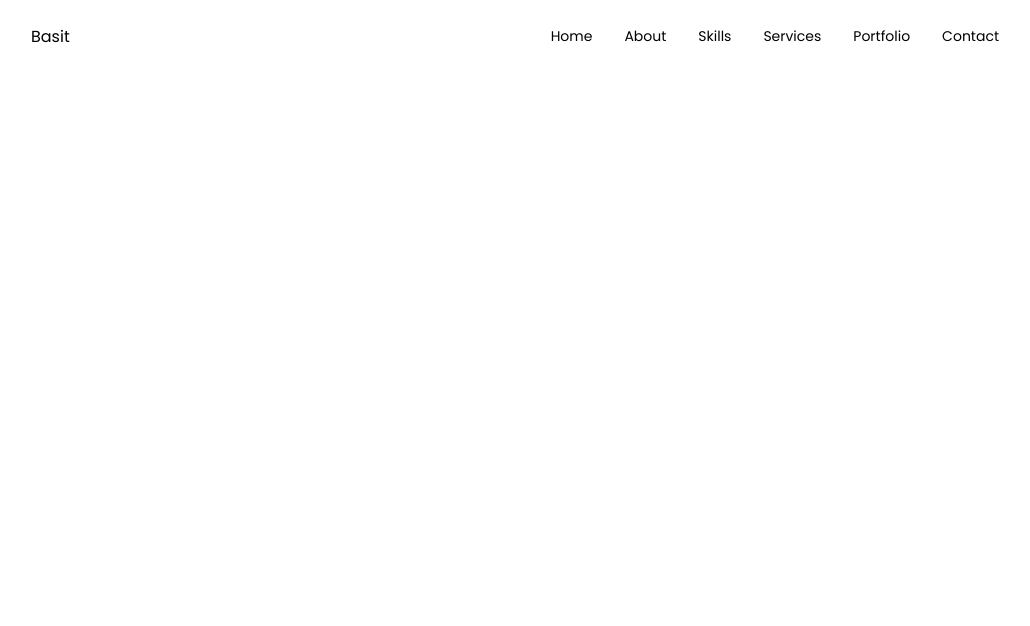
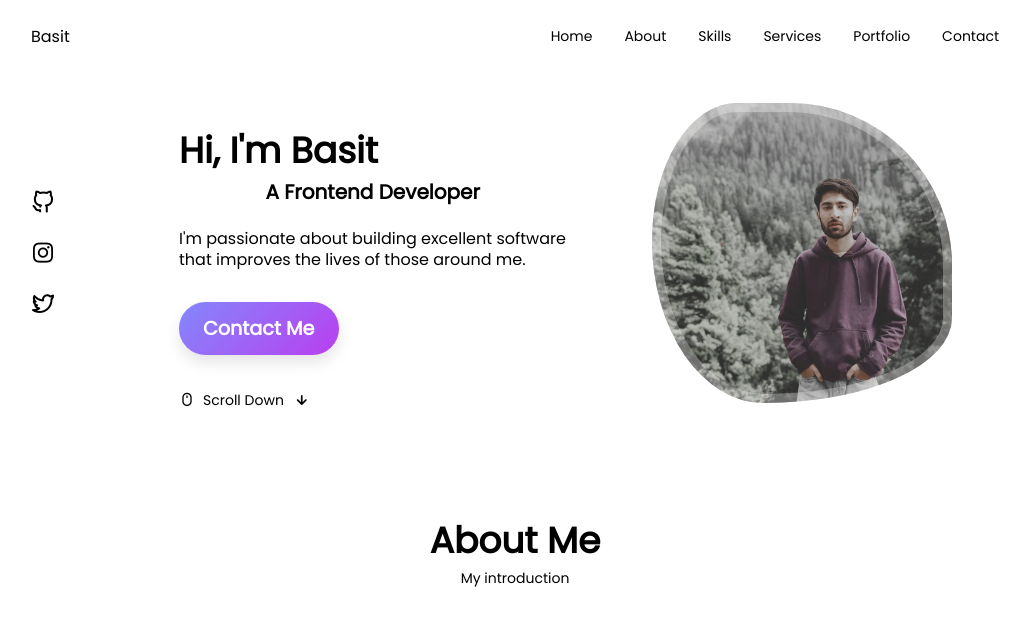
Before and after one commit to basit438/myPortfolio, a React (Vite) app: page / in a window 1280 px wide. Shown: the top 626 px of the page, without its empty margins (125-1155 px from the left). Built offline with nearby package versions, Linux system fonts and the light colour scheme.

Commit message:
completed home section

```diff
--- a/src/App.jsx
+++ b/src/App.jsx
@@ -3,13 +3,20 @@ import reactLogo from './assets/react.svg'
 import viteLogo from '/vite.svg'
 import './App.css'
 import 'boxicons/css/boxicons.min.css'
-import Header from './components/header/Header.jsx'
+import Header from './components/header/Header.jsx';
+import Home from './components/header/home/Home.jsx';
+import About from './components/header/About/About.jsx'
 
 function App() {
 
   return (
     <>
      <Header/>
+
+     <main className='main'>
+      <Home/>
+      <About/>
+     </main>
     </>
   )
 }
--- /dev/null
+++ b/src/components/header/About/About.jsx
@@ -0,0 +1,12 @@
+import React from 'react'
+
+const About = () => {
+  return (
+    <section className='about section' id='about'>
+      <h2 className='section_title'>About Me</h2>
+      <span className='section_subtitle'>My introduction</span>
+    </section>
+  )
+}
+
+export default About
--- /dev/null
+++ b/src/components/header/home/Data.jsx
@@ -0,0 +1,21 @@
+import React from 'react'
+import './Home.css'
+import ScrollDown from './ScrollDown'
+
+function Data() {
+  return (
+    <div className="home-data">
+        <div className="home-title">
+            <h1 className="home-name">Hi, I'm Basit</h1>
+
+            <h3 className='home-subtitle'>A Frontend Developer</h3>
+            <p className="home-description">I'm passionate about building excellent software that improves the lives of those around me.</p>
+
+            <button className='contact-btn'>Contact Me</button>
+            <ScrollDown/>
+        </div>
+    </div>
+  )
+}
+
+export default Data
--- /dev/null
+++ b/src/components/header/home/Home.css
@@ -0,0 +1,181 @@
+/* Fixes and improvements for home content */
+.homecontent {
+    display: grid;
+    grid-template-columns: 116px repeat(2, 1fr);
+    padding-top: 5.5rem;
+    column-gap: 2rem;
+    align-items: center;
+    justify-content: center;
+}
+
+/* Fix for home image with better positioning */
+.home-img {
+    background: url(../../../assets/myimage.jpg);
+    background-repeat: no-repeat;
+    background-position: center;
+    background-size: cover;
+    width: 300px;
+    height: 300px;
+    box-shadow: inset 0 0 0 9px rgba(255, 255, 255, 0.3);
+    order: 1;
+    justify-self: center;
+    animation: profile_animate 8s ease-in-out infinite 1s;
+    border-radius: 50%; /* To make it circular initially */
+}
+
+/* Animation for image, fixed values */
+@keyframes profile_animate {
+    0% {
+        border-radius: 60% 40% 30% 70%/60% 30% 70% 40%;
+    }
+    50% {
+        border-radius: 30% 60% 70% 40%/50% 60% 30% 60%;
+    }
+    100% {
+        border-radius: 60% 40% 30% 70%/60% 30% 70% 40%;
+    }
+}
+.home-data{
+display: flex;
+flex-direction: column;
+row-gap: 1.5rem;
+}
+/* Social icons styling */
+.home__social {
+    display: grid;
+    grid-template-columns: max-content;
+    row-gap: 1rem;
+}
+
+.home__social-icon {
+    font-size: 1.5rem;
+    color: var(--title-color);
+    transition: color 0.3s ease;
+}
+
+.home__social-icon:hover {
+    color: var(--title-color-dark);
+}
+
+/* Title, subtitle, and description */
+.home-title {
+    font-size: var(--biggest-font-size);
+    line-height: 1.3;
+    margin-bottom: var(--mb-0-25);
+    color: var(--title-color);
+}
+.home-name{
+    color: var(--title-color-dark);
+    font-size: var(--h1-font-size);
+    font-weight: bold;
+    margin-bottom: var(--mb-0-25);
+    padding-top: var(--mb-2-5);
+
+}
+/* Contact button styling */
+.contact-btn {
+    background: linear-gradient(135deg, #6e72fc, #ad1deb); /* Gradient background */
+    border: none;
+    border-radius: 50px; /* Rounded edges for a modern look */
+    color: #fff;
+    padding: 0.75rem 1.5rem; /* Adjust padding to make the button look balanced */
+    font-size: 1.2rem; /* Slightly larger font */
+    font-weight: 600; /* Make the text bold */
+    cursor: pointer;
+    box-shadow: 0 8px 15px rgba(0, 0, 0, 0.1); /* Subtle shadow for depth */
+    transition: all 0.3s ease; /* Smooth transition for hover effects */
+    outline: none;
+    position: relative;
+    overflow: hidden;
+    margin-top: 2rem;
+}
+
+.contact-btn::before {
+    content: '';
+    position: absolute;
+    top: 50%;
+    left: 50%;
+    width: 300%;
+    height: 300%;
+    background: rgba(255, 255, 255, 0.15);
+    transform: translate(-50%, -50%) rotate(45deg);
+    transition: width 0.4s ease, height 0.4s ease;
+    border-radius: 50%;
+}
+
+.contact-btn:hover::before {
+    width: 0;
+    height: 0;
+}
+
+.contact-btn:hover {
+    background: linear-gradient(135deg, #ad1deb, #6e72fc); /* Reverse gradient on hover */
+    box-shadow: 0 12px 20px rgba(0, 0, 0, 0.2); /* Deepen the shadow on hover */
+    transform: translateY(-2px); /* Slightly raise the button on hover */
+}
+
+
+.home-subtitle {
+    position: relative;
+    font-size: var(--h3-font-size);
+    padding-left: 5.4rem;
+    font-weight: bold;
+    margin-bottom: var(--mb-1-5);
+    color: var(--text-color-dark);
+}
+
+.home-subtitle::before {
+    content: '';
+    position: absolute;
+    width: 70px;
+    height: 1px;
+    background-color: var(--text-color);
+    left: 0;
+    top: 1rem;
+}
+
+.home-description {
+    max-width: 400px;
+    /* margin-bottom: var(--mb-3); */
+    color: var(--text-color);
+    font-size: var(--normal-font-size);
+}
+
+/* Scroll Down Button Styling */
+.home__scroll {
+    margin-top: 2rem;
+}
+
+.home-scroll-button {
+    display: flex;
+    align-items: center;
+    gap: 0.5rem;
+    color: var(--first-color);
+    text-decoration: none;
+    transition: color 0.3s ease;
+}
+
+.home-scroll-button:hover {
+    color: var(--first-color-dark);
+}
+
+.home-scroll-name {
+    font-size: var(--small-font-size);
+}
+
+.home-scroll-arrow {
+    font-size: 1.25rem;
+}
+
+/* Responsive Adjustments */
+@media screen and (max-width: 768px) {
+    .homecontent {
+        grid-template-columns: 1fr;
+        text-align: center;
+        row-gap: 2rem;
+    }
+    .home-img {
+        width: 200px;
+        height: 200px;
+    }
+}
--- /dev/null
+++ b/src/components/header/home/Home.jsx
@@ -0,0 +1,34 @@
+import React from 'react'
+import './home.css'
+// import Header from '../header'
+import "../../../App.css";
+import Social from '../home/Social'
+import Data from '../home/Data'
+import ScrollDown from '../home/ScrollDown'
+
+
+
+function Home() {
+  return (
+    <>
+    <section className="homesection" id="home">
+
+      <div className="homecontainer container grid" >
+
+        <div className="homecontent grid">
+          <Social/>
+
+          <div className="home-img"></div>
+
+          <Data/>
+
+
+
+           </div>
+      </div>
+    </section>
+    </>
+  )
+}
+
+export default Home
--- /dev/null
+++ b/src/components/header/home/ScrollDown.jsx
@@ -0,0 +1,15 @@
+import React from 'react'
+
+function ScrollDown() {
+  return (
+    <div className='home__scroll'>
+        <a href="" className='home-scroll-button button-flex'>
+            <i className="uil uil-mouse-alt home-scroll-mouse"></i>
+            <span className="home-scroll-name">Scroll Down</span>
+            <i className="uil uil-arrow-down home-scroll-arrow"></i>
+        </a>
+    </div>
+  )
+}
+
+export default ScrollDown
--- /dev/null
+++ b/src/components/header/home/Social.jsx
@@ -0,0 +1,20 @@
+import React from 'react'
+
+function Social() {
+  return (
+    <div className='home__social'>
+      <a href="#" className='home__social-icon' target='_blank'>
+        <i className="uil uil-github-alt"></i>
+      </a>
+      <a href="#" className='home__social-icon' target='_blank'>
+        <i className="uil uil-instagram"></i>
+      </a>
+      <a href="#" className='home__social-icon' target='_blank'>
+        <i className="uil uil-twitter-alt"></i>
+      </a>
+
+    </div>
+  )
+}
+
+export default Social
```
Also changed, not shown: src/assets/About.png (added), src/assets/myimage.jpg (added), src/components/header/About/about.css (added).
